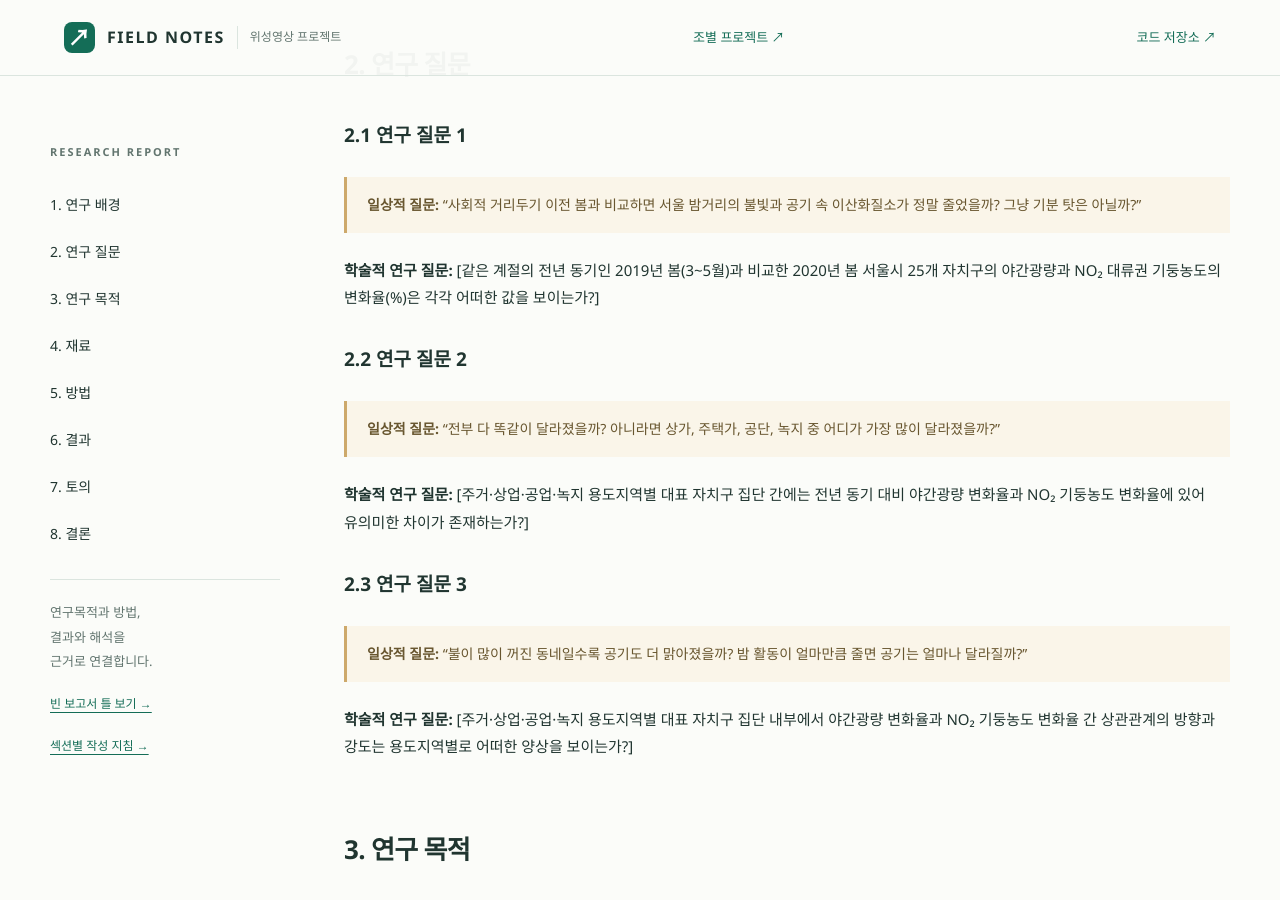
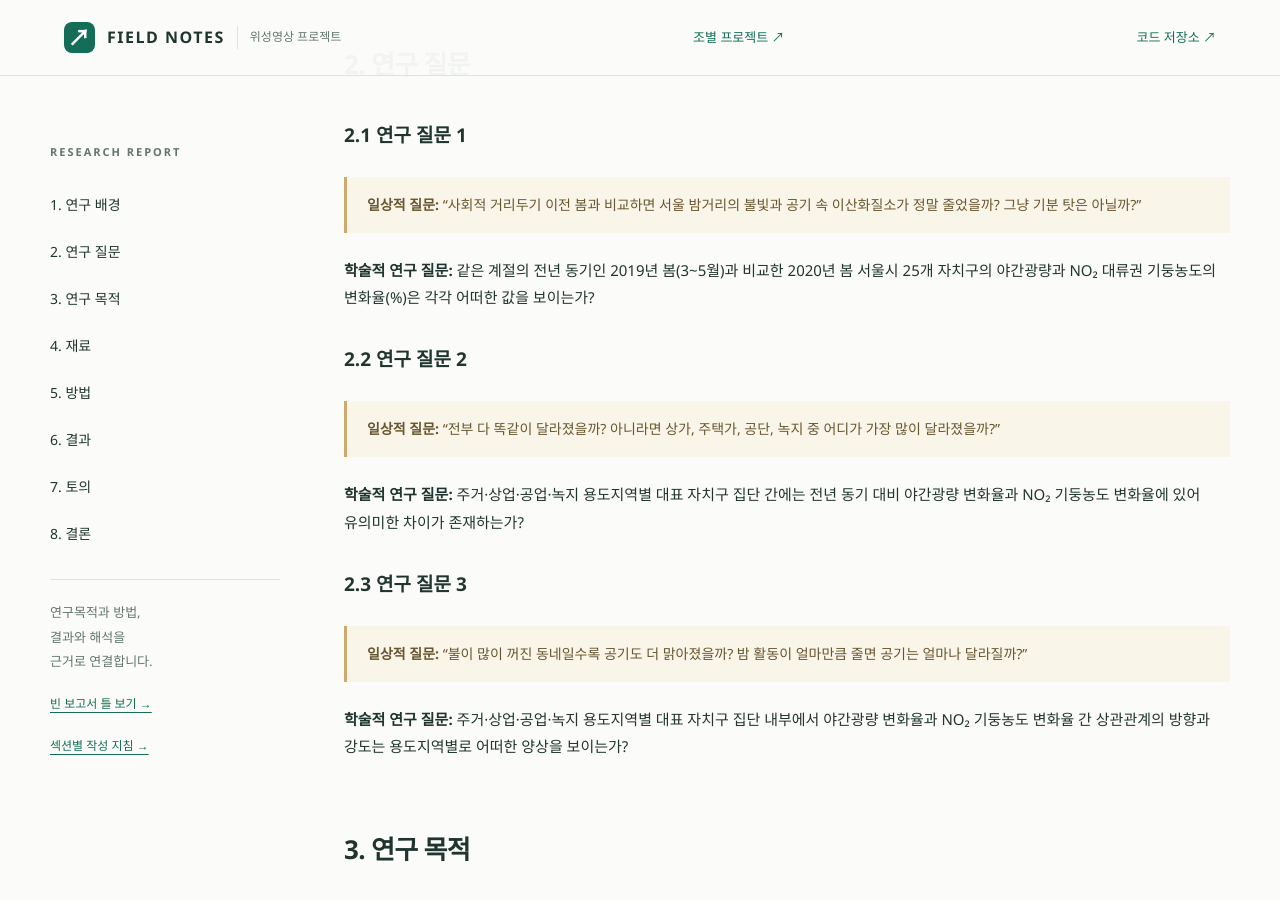
Before and after one commit to rlawkdgns3550-cmyk/surveying2_team03, a Jekyll site: the page built from docs/index.md, in a window 1280 px wide and 900 px high, scrolled down 5920 px. Built offline with Jekyll 4.4.1, drawn with Linux system fonts in a browser that asks for light colours.

Commit message:
Remove unnecessary brackets from research questions

```diff
--- a/docs/index.md
+++ b/docs/index.md
@@ -48,17 +48,17 @@ badge: "빈 학술 보고서 틀"
 ### 2.1 연구 질문 1
 >**일상적 질문:** "사회적 거리두기 이전 봄과 비교하면 서울 밤거리의 불빛과 공기 속 이산화질소가 정말 줄었을까? 그냥 기분 탓은 아닐까?"
 
-**학술적 연구 질문:** [같은 계절의 전년 동기인 2019년 봄(3~5월)과 비교한 2020년 봄 서울시 25개 자치구의 야간광량과 NO₂ 대류권 기둥농도의 변화율(%)은 각각 어떠한 값을 보이는가?]
+**학술적 연구 질문:** 같은 계절의 전년 동기인 2019년 봄(3~5월)과 비교한 2020년 봄 서울시 25개 자치구의 야간광량과 NO₂ 대류권 기둥농도의 변화율(%)은 각각 어떠한 값을 보이는가?
 
 ### 2.2 연구 질문 2
 >**일상적 질문:** "전부 다 똑같이 달라졌을까? 아니라면 상가, 주택가, 공단, 녹지 중 어디가 가장 많이 달라졌을까?"
 
-**학술적 연구 질문:** [주거·상업·공업·녹지 용도지역별 대표 자치구 집단 간에는 전년 동기 대비 야간광량 변화율과 NO₂ 기둥농도 변화율에 있어 유의미한 차이가 존재하는가?]
+**학술적 연구 질문:** 주거·상업·공업·녹지 용도지역별 대표 자치구 집단 간에는 전년 동기 대비 야간광량 변화율과 NO₂ 기둥농도 변화율에 있어 유의미한 차이가 존재하는가?
 
 ### 2.3 연구 질문 3
 >**일상적 질문:** "불이 많이 꺼진 동네일수록 공기도 더 맑아졌을까? 밤 활동이 얼마만큼 줄면 공기는 얼마나 달라질까?"
 
-**학술적 연구 질문:** [주거·상업·공업·녹지 용도지역별 대표 자치구 집단 내부에서 야간광량 변화율과 NO₂ 기둥농도 변화율 간 상관관계의 방향과 강도는 용도지역별로 어떠한 양상을 보이는가?]
+**학술적 연구 질문:** 주거·상업·공업·녹지 용도지역별 대표 자치구 집단 내부에서 야간광량 변화율과 NO₂ 기둥농도 변화율 간 상관관계의 방향과 강도는 용도지역별로 어떠한 양상을 보이는가?
 
 ## 3. 연구 목적 {#objectives}
 ### 3.1 전체 연구목적
```
